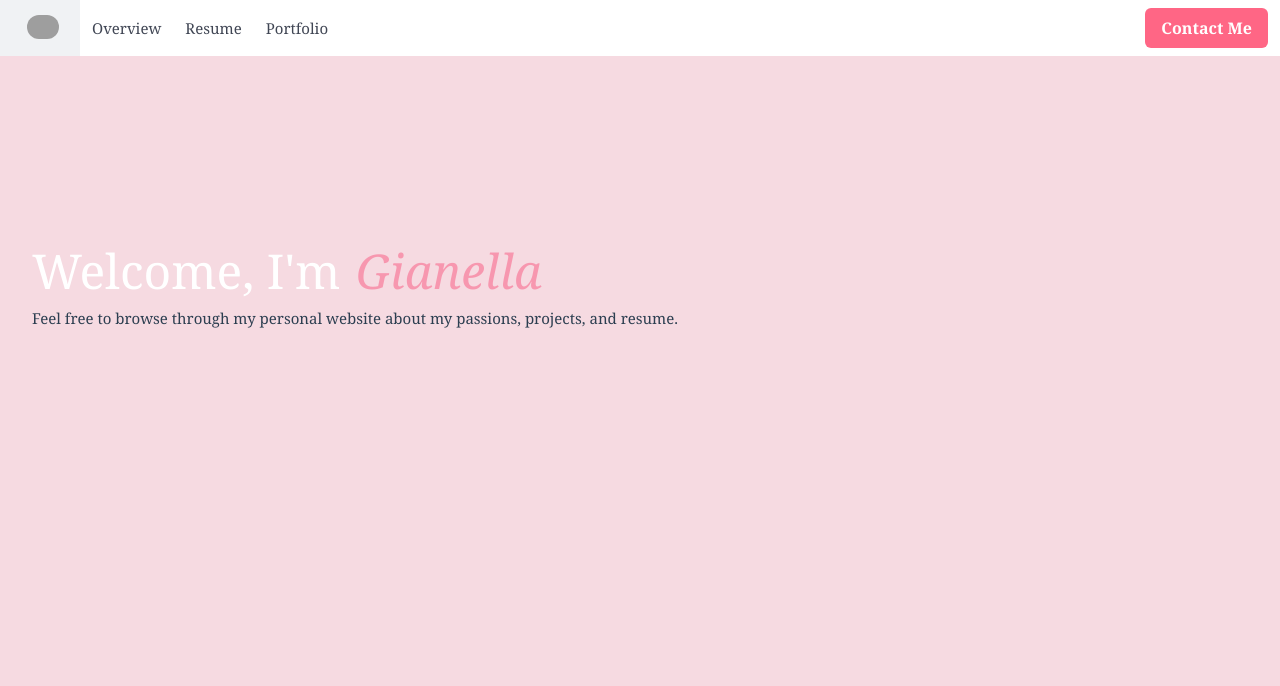
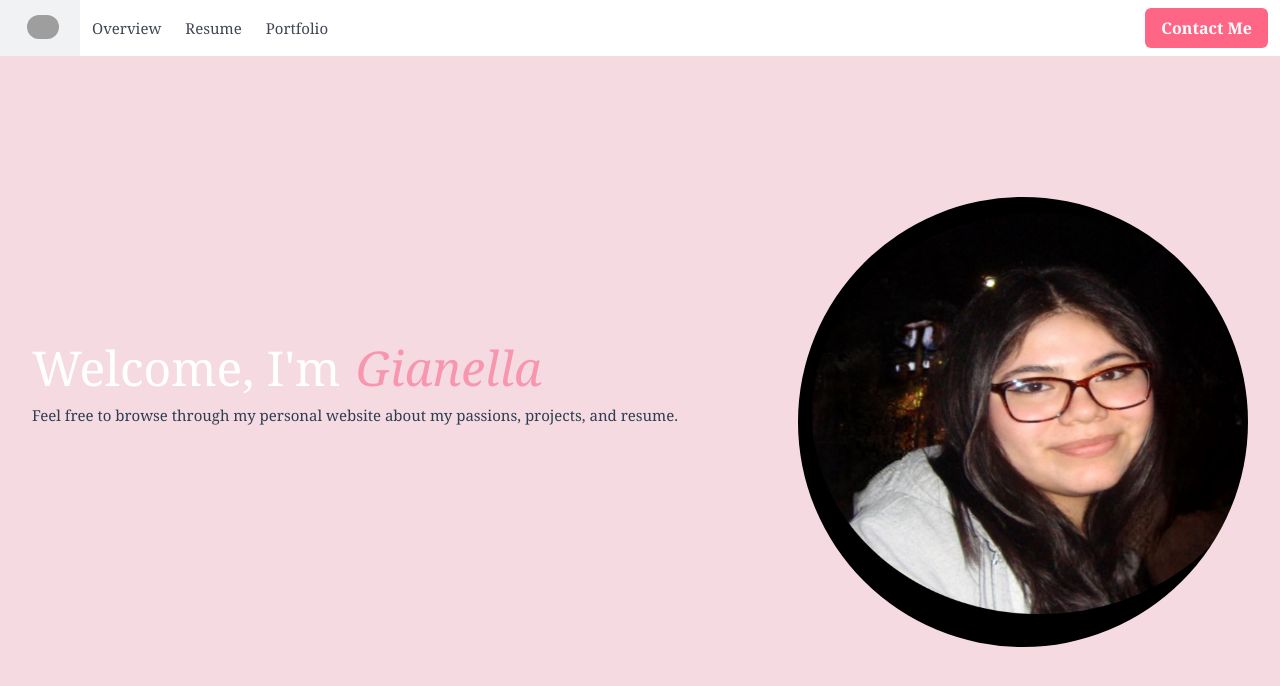
Before and after one commit to gianellarobles/personalWeb, a Vue app: page / in a window 1280 px wide. Shown: the top 686 px of the page. Built offline with nearby package versions, Linux system fonts and the light colour scheme; grey boxes are pictures that could not be loaded.

Commit message:
Update HelloWorld.vue
updated the css of the welcome page

```diff
--- a/src/components/HelloWorld.vue
+++ b/src/components/HelloWorld.vue
@@ -1,4 +1,5 @@
 <script setup lang="ts">
+
 defineProps<{
   msg: string
 }>()
@@ -7,34 +8,49 @@ defineProps<{
 
 <template>
   <div class="greetings">
-    <br>
-    <br>
-    <br>
-    <br>
-    <br>
-    <br>
-    <br>
-    <br>
-    <br>
+
     <h1 class="is-size-1 has-text-weight-normal has-text-white">{{ msg }} <span class="is-italic pink">Gianella</span></h1>
    <h3>
   Feel free to browse through my personal website about my passions, projects, and resume.</h3>
+<br>
+<br>
+  <img src="/Gianella.jpg">
 
   </div>
 </template>
 
 <style scoped>
+/* this is the css for app */
+img{
+  height: 450px;
+  width: 450px;
+  border-radius: 50%;
+  display: block;
+  margin: auto;
+  margin-top: -620px;
+}
 
-.greetings h1,
+.greetings h1{
+  text-align: center;
+  margin-top: 575px;
+}
 .greetings h3 {
   text-align: center;
+
 }
 
+/* this is the css when full screen */
 @media (min-width: 1024px) {
-  .greetings h1,
+  .greetings h1{
+    text-align: left;
+    margin-top: 300px;
+  }
   .greetings h3 {
     text-align: left;
-
+  }
+  img{
+    margin-top: -275px;
+    float: right;
   }
 }
 </style>
```
